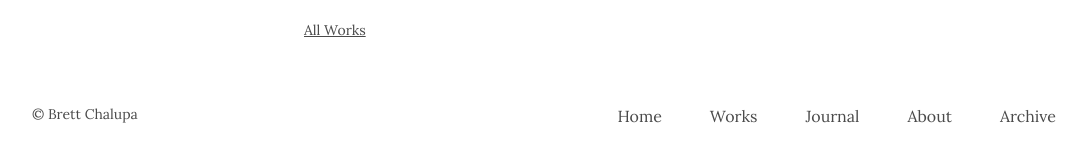
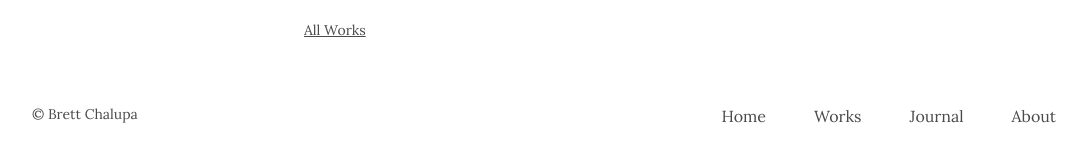
Before and after one commit to brettchalupa/brettchalupa.github.io, a Jekyll site: the page built from index.html, in a window 1280 px wide. Shown: the part 1367-1527 px from the top of the page, without its empty margins (96-1183 px from the left). Built offline with Jekyll 4.4.1, drawn with Linux system fonts in a browser that asks for light colours.

Commit message:
Remove Archive from the global footer

```diff
--- a/_includes/footer.html
+++ b/_includes/footer.html
@@ -9,7 +9,5 @@
     <li class="nav-item"><a href="/">Home</a></li>
 
     {% include nav-list-items.html %}
-
-    <li class="nav-item"><a href="/archive/">Archive</a></li>
   </ul>
 </footer>
```
